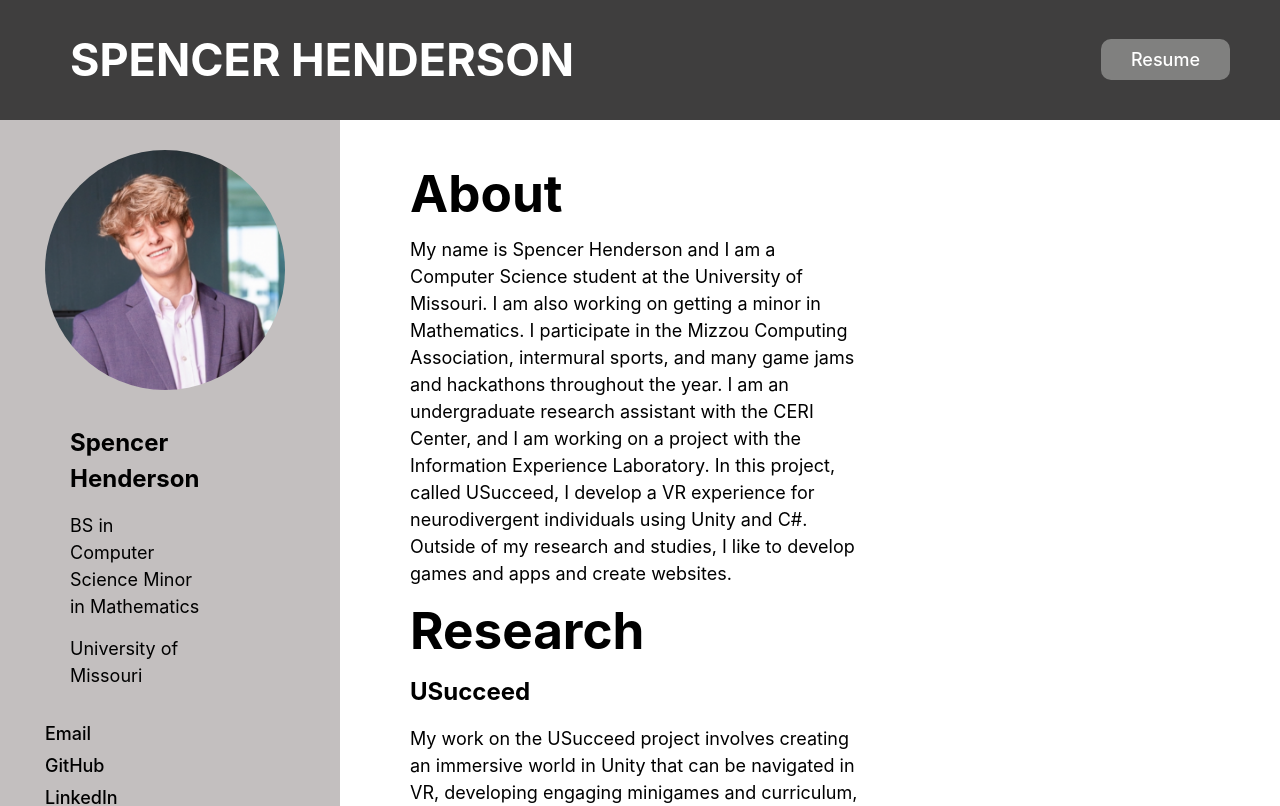
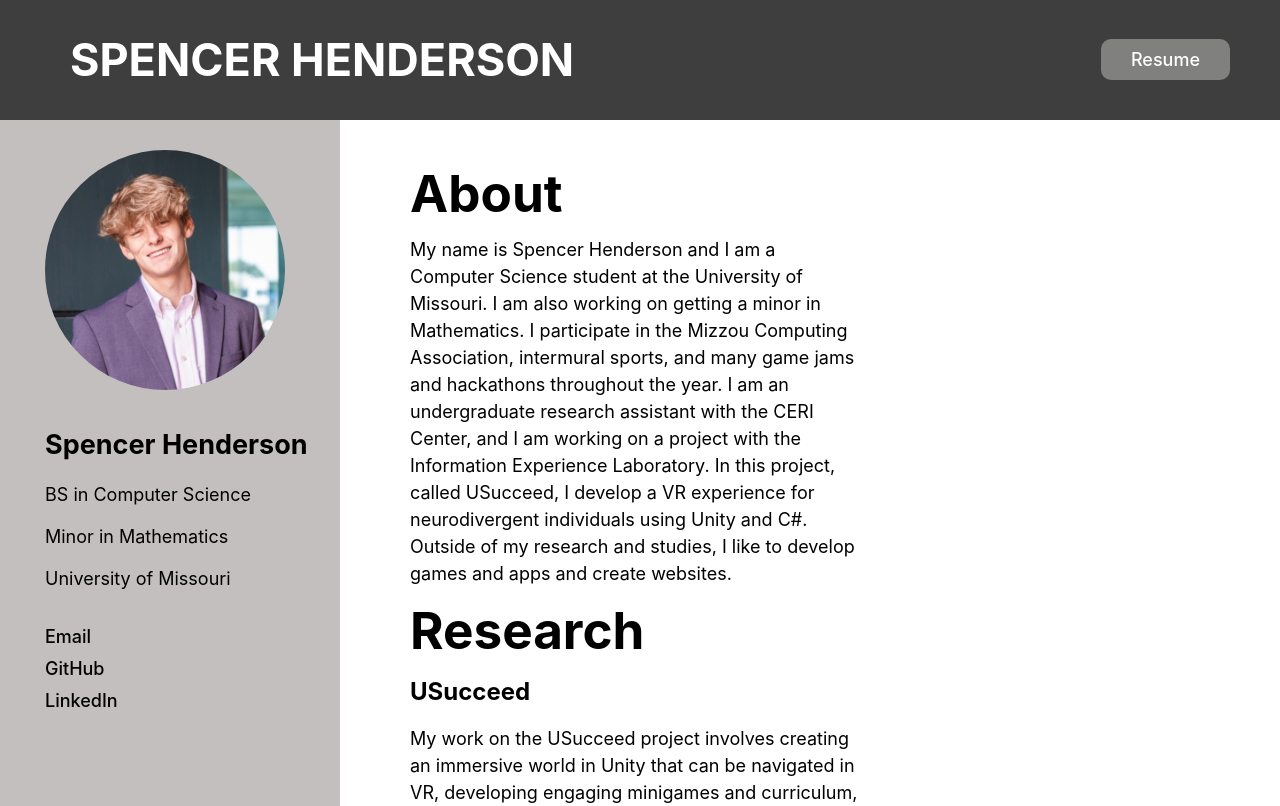
Before and after one commit to SHenders2424/SHWebsite, a React (Vite) app: page / in a window 1280 px wide. Shown: the top 806 px of the page. Built offline with nearby package versions, Linux system fonts and the light colour scheme.

Commit message:
Update App.jsx

```diff
--- a/src/App.jsx
+++ b/src/App.jsx
@@ -21,10 +21,13 @@ function App() {
       {/* Sidebar */}
       <aside className="sidebar">
         <img src={profilepic} alt="Profile" className="profile-img" />
-        <main>
+        <main className="sidebar-info">
           <h2>Spencer Henderson</h2>
           <p>
-            BS in Computer Science Minor in Mathematics
+            BS in Computer Science
+          </p>
+          <p>
+            Minor in Mathematics
           </p>
           <p>
             University of Missouri
```
